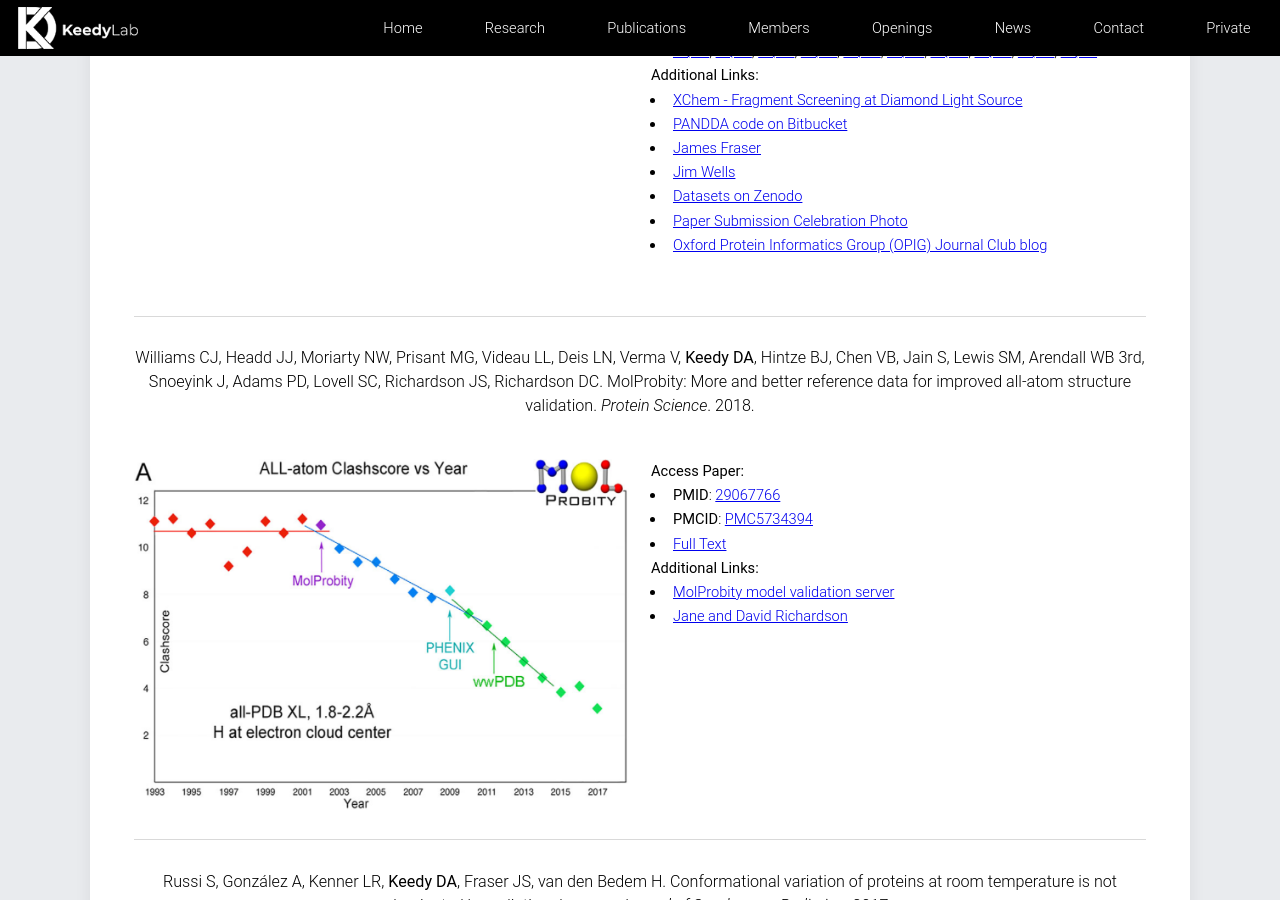
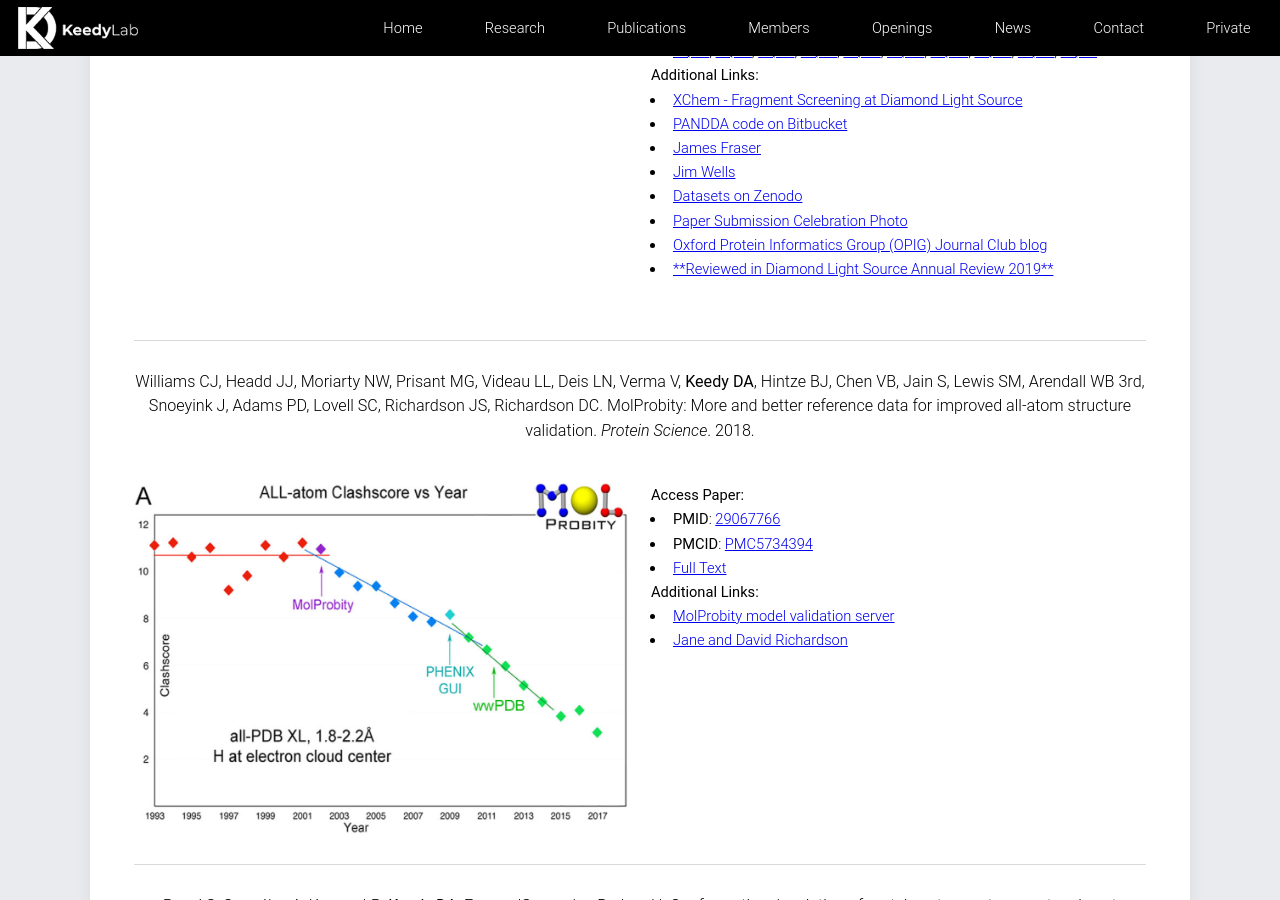
Before and after one commit to keedylab/keedylab.github.io, a Jekyll site: the page built from publications/index.html, in a window 1280 px wide and 900 px high, scrolled down 2372 px. Built offline with Jekyll 4.4.1, drawn with Linux system fonts in a browser that asks for light colours.

Commit message:
Added DLS Ann Rev writeup for PTP1B eLife paper

```diff
--- a/_data/publications.yml
+++ b/_data/publications.yml
@@ -183,6 +183,8 @@
       url: 'https://twitter.com/fraser_lab/status/928125440014745600'
     - name: Oxford Protein Informatics Group (OPIG) Journal Club blog
       url: 'https://www.blopig.com/blog/2019/03/journal-club-investigating-allostery-with-a-lot-of-crystals/'
+    - name: '**Reviewed in Diamond Light Source Annual Review 2019**'
+      url: 'https://www.diamond.ac.uk/Home/Corporate-Literature/Annual-Review/Review2019/Science-Groups/Macromolecular-Crystallography-Group/Toward-remote-control-of-an--undruggable--dynamic-enzyme-with-structurebased-fragment-screening.html'
 
 - citation: 'Williams CJ, Headd JJ, Moriarty NW, Prisant MG, Videau LL, Deis LN, Verma V, **Keedy DA**, Hintze BJ, Chen VB, Jain S, Lewis SM, Arendall WB 3rd, Snoeyink J, Adams PD, Lovell SC, Richardson JS, Richardson DC. MolProbity: More and better reference data for improved all-atom structure validation. *Protein Science*. 2018.'
   date: 201801
```
